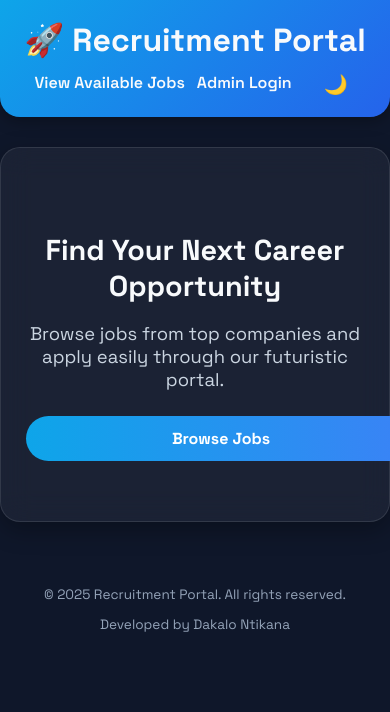
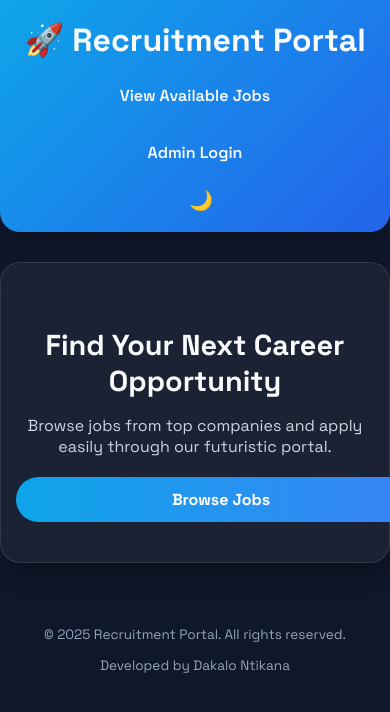
Before and after one commit to Dakalo98/recruitment-portal, a Flask app: page / in a window 390 px wide. Shown: the top 712 px of the page. Run offline with Flask 3, Linux system fonts and the light colour scheme.

Commit message:
Update index.html and style.css with theme toggle feature

```diff
--- a/static/style.css
+++ b/static/style.css
@@ -1,5 +1,6 @@
-
+/* ---------------- CSS Variables ---------------- */
 :root {
+  /* Dark Theme Colors (default) */
   --bg-color: #0f172a;
   --header-bg: linear-gradient(135deg, #0ea5e9, #2563eb);
   --text-color: #f8fafc;
@@ -13,6 +14,7 @@
   --flash-error-bg: #ef4444;
 }
 
+/* Light Theme Overrides */
 body.dark-theme {
   --bg-color: #f9fafb;
   --header-bg: linear-gradient(135deg, #60a5fa, #3b82f6);
@@ -27,12 +29,14 @@ body.dark-theme {
   --flash-error-bg: #dc2626;
 }
 
+/* ---------------- Base Reset & Typography ---------------- */
 body {
   margin: 0;
   font-family: 'Space Grotesk', 'Segoe UI', sans-serif;
   background: var(--bg-color);
   color: var(--text-color);
   transition: background-color 0.3s ease, color 0.3s ease;
+  overflow-x: hidden; /* Prevent horizontal scroll */
 }
 
 a {
@@ -45,6 +49,7 @@ a:hover {
   color: var(--link-hover-color);
 }
 
+/* ---------------- Header ---------------- */
 header {
   background: var(--header-bg);
   color: var(--text-color);
@@ -92,6 +97,7 @@ header nav a:hover::after {
   width: 100%;
 }
 
+/* Theme Toggle Button */
 #theme-toggle {
   background: none;
   border: none;
@@ -107,6 +113,7 @@ header nav a:hover::after {
   color: var(--link-hover-color);
 }
 
+/* ---------------- Hero Section ---------------- */
 .hero {
   text-align: center;
   padding: 60px 25px;
@@ -142,6 +149,7 @@ body.dark-theme .hero p {
   color: #475569;
 }
 
+/* ---------------- Buttons ---------------- */
 .btn {
   display: inline-block;
   padding: 12px 26px;
@@ -317,6 +325,7 @@ body.dark-theme .admin-dashboard th {
   color: white;
 }
 
+/* ---------------- Responsive ---------------- */
 @media (max-width: 800px) {
   .admin-dashboard table,
   .admin-dashboard thead,
@@ -345,8 +354,18 @@ body.dark-theme .admin-dashboard th {
 }
 
 @media (max-width: 600px) {
+  .hero {
+    max-width: 100%;
+    padding: 40px 15px;
+  }
+
   .hero h2 {
     font-size: 1.8rem;
+  }
+
+  .hero p {
+    font-size: 1rem;
+    margin-bottom: 20px;
   }
 
   .hero-buttons button {
@@ -357,9 +376,22 @@ body.dark-theme .admin-dashboard th {
   .apply-form,
   .admin-login {
     padding: 20px;
+    max-width: 90%;
   }
 
   .job {
     padding: 15px;
+    font-size: 0.95rem;
+  }
+
+  header nav {
+    flex-direction: column;
+    margin-top: 15px;
+  }
+
+  header nav a {
+    display: block;
+    margin: 10px 0;
+    font-size: 1rem;
   }
 }
```
